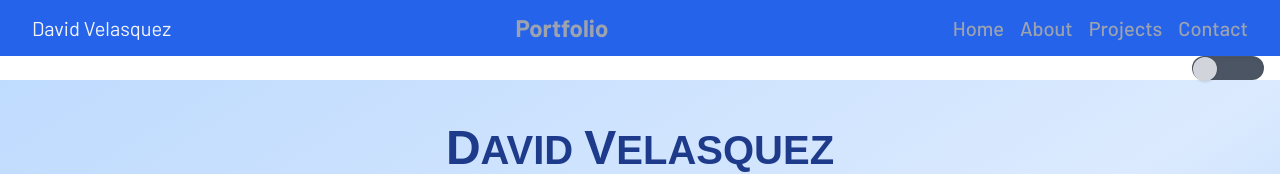
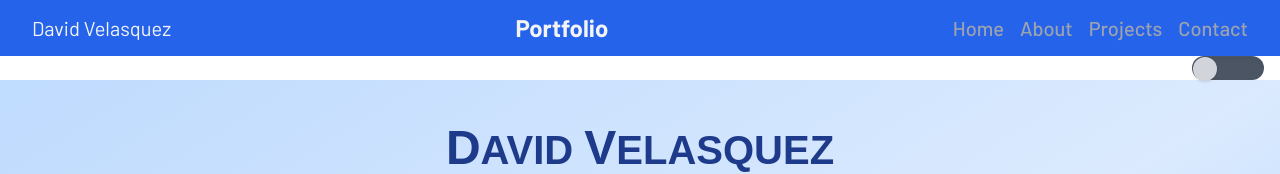
Before and after one commit to davidxv15/Portfolio-2, a React (Vite) app: page / in a window 1280 px wide. Shown: the top 174 px of the page. Built offline with nearby package versions, Linux system fonts and the light colour scheme; a web font is replaced by a local one.

Commit message:
title <a> link

```diff
--- a/src/components/Navbar.tsx
+++ b/src/components/Navbar.tsx
@@ -12,7 +12,7 @@ const Navbar: React.FC = () => {
           <div className="flex items-center">
             <a
               href="#"
-              className="text-gray-400 hover:text-gray-300 text-2xl font-bold"
+              className="text-gray-100 hover:text-gray-300 text-2xl font-bold"
             >
               Portfolio
             </a>
```
